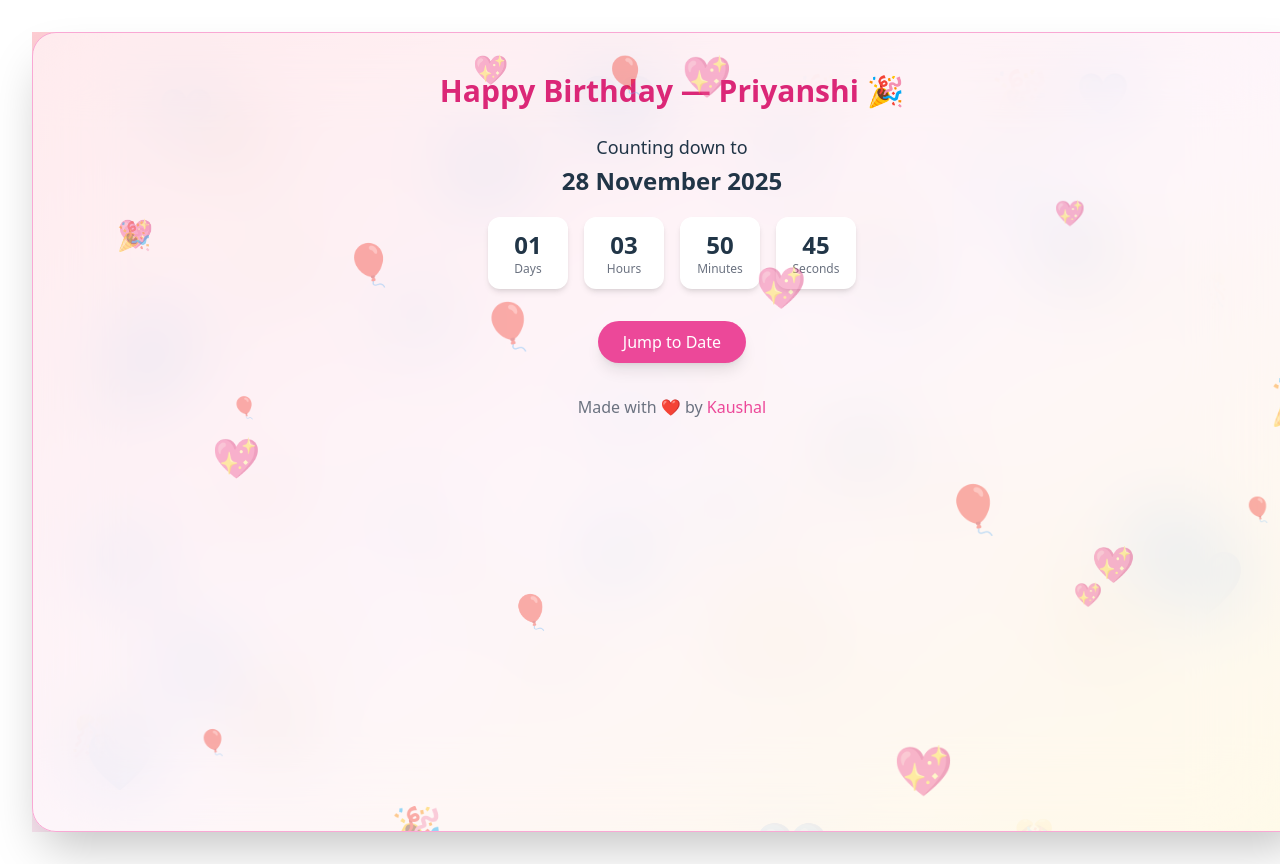
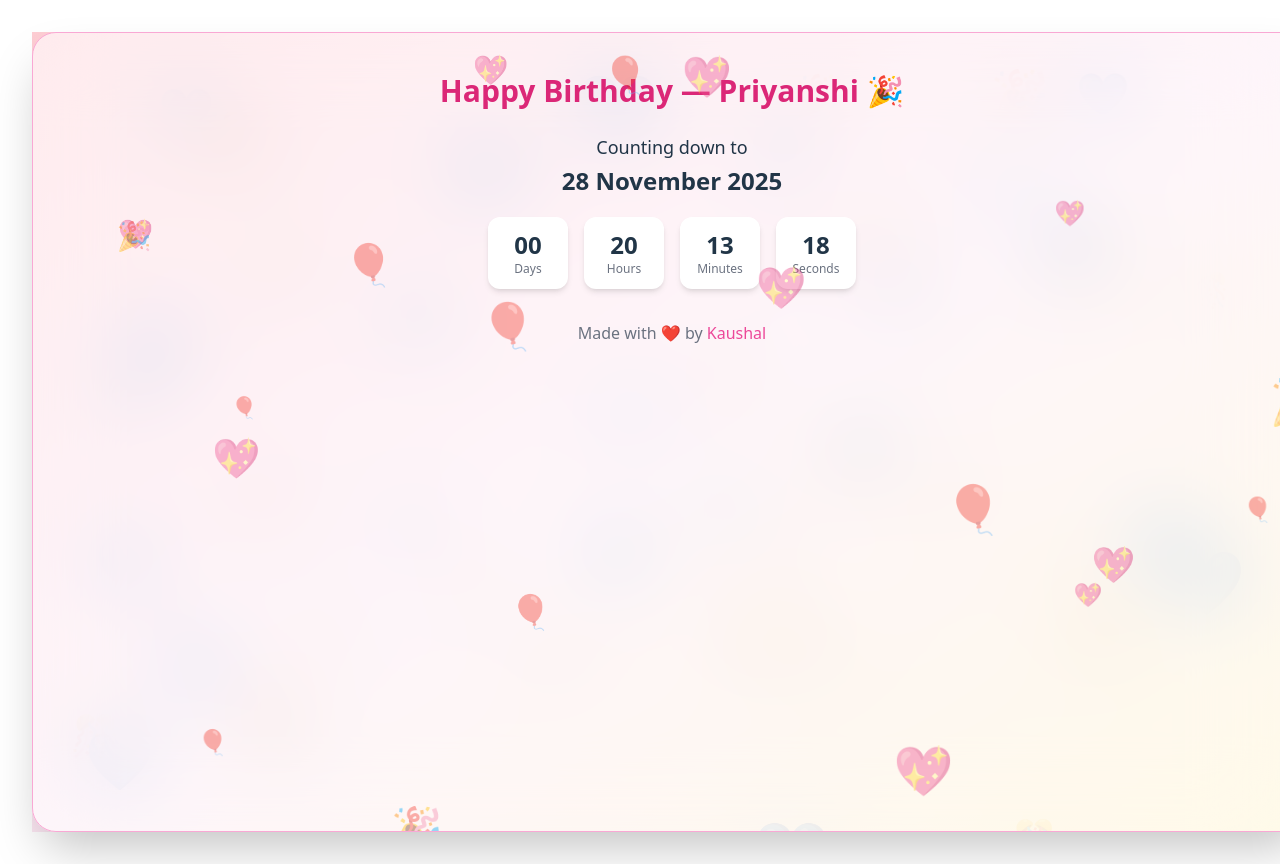
Before and after one commit to Kaushal-Pandey1/Happy_Birthday_Priyanshi, a React (Vite) app in the folder my-birthday-site/: page / in a window 1280 px wide. Shown: the top 864 px of the page. Built offline with nearby package versions, Linux system fonts and the light colour scheme.

Commit message:
Update BirthdaySite.jsx

```diff
--- a/my-birthday-site/src/BirthdaySite.jsx
+++ b/my-birthday-site/src/BirthdaySite.jsx
@@ -4,7 +4,7 @@ import confetti from "canvas-confetti";
 
 
 export default function BirthdaySite() {
-  const target = new Date("2025-11-28T00:00:00");
+  const target = new Date("2025-11-27T16:22:33");
 
   const [musicAllowed, setMusicAllowed] = useState(false);
 
@@ -429,12 +429,12 @@ useEffect(() => {
               <TimeBox label="Seconds" value={seconds} />
             </div>
 
-            <button
+            {/* <button
               className="mt-8 px-6 py-2 bg-pink-500 text-white rounded-full shadow-lg hover:scale-105 transition"
               onClick={() => setStage("arrived")}
             >
               Jump to Date
-            </button>
+            </button> */}
           </div>
         )}
 
```
